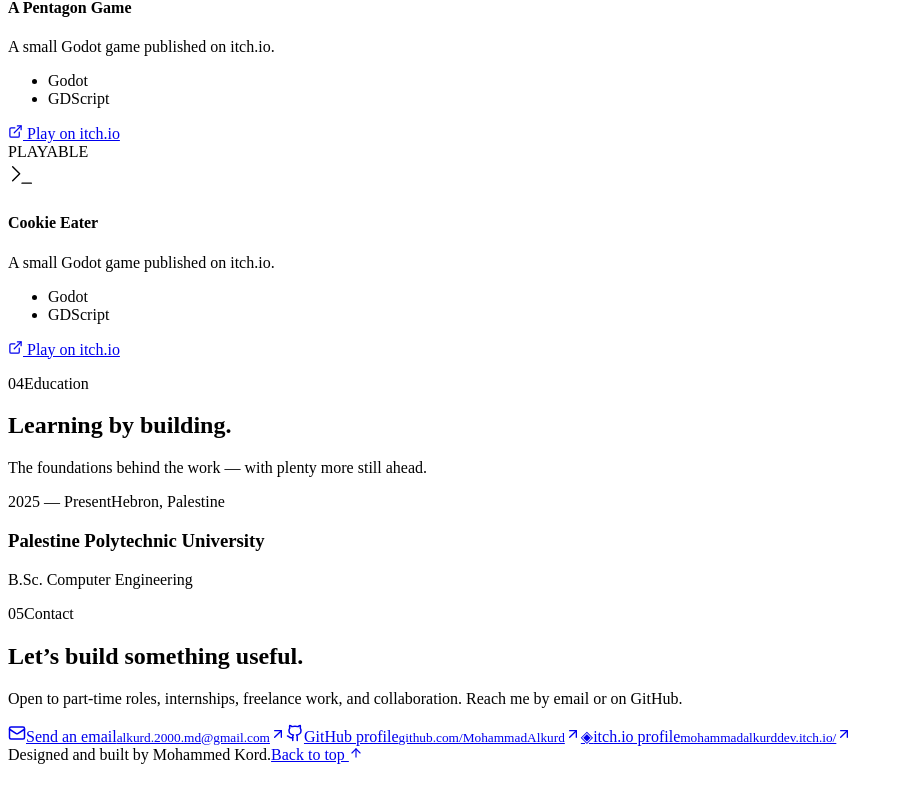
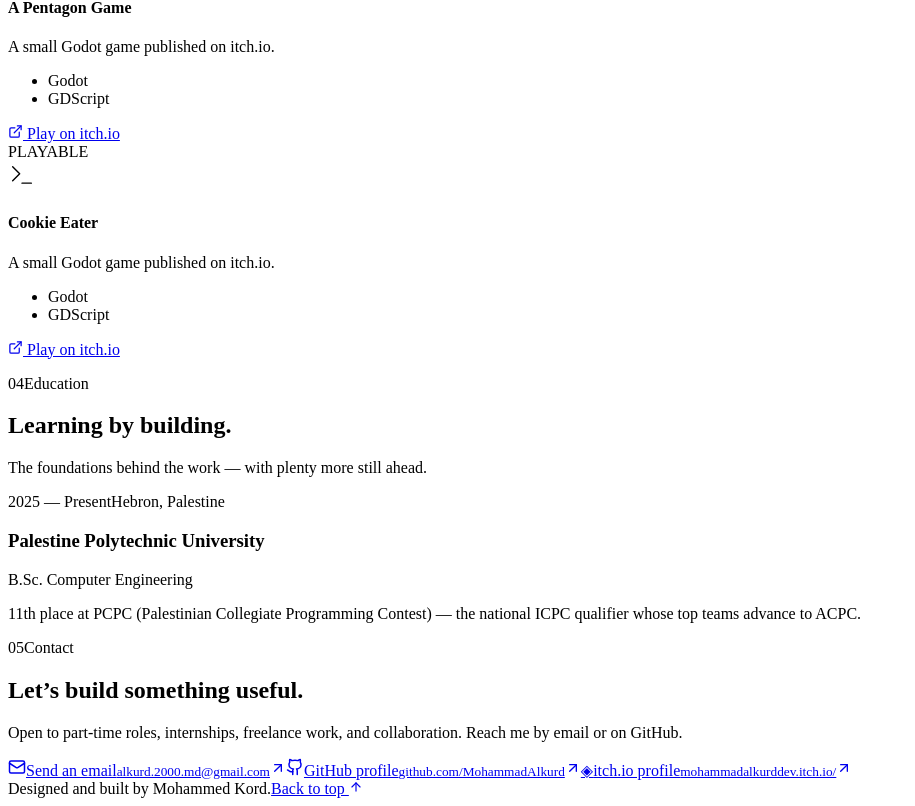
Before and after one commit to MohammadAlkurd/Portfolio, a React (Vite) app: page / in a window 1280 px wide. Shown: the part 3745-4551 px from the top of the page, without its empty margins (0-915 px from the left). Before the commit the page ends 4517 px from the top, so only its background shows below. Built offline with nearby package versions, Linux system fonts and the light colour scheme; the HTML template or start-up script is replaced by a standard one.

Commit message:
Render optional note on education entries

```diff
--- a/src/App.tsx
+++ b/src/App.tsx
@@ -164,6 +164,7 @@ function App() {
                     <div className="timeline-meta"><span>{entry.period}</span><span>{entry.location}</span></div>
                     <h3>{entry.institution}</h3>
                     <p className="degree">{entry.degree}</p>
+                    {entry.note && <p className="degree">{entry.note}</p>}
                   </div>
                 </article>
               ))}
```
